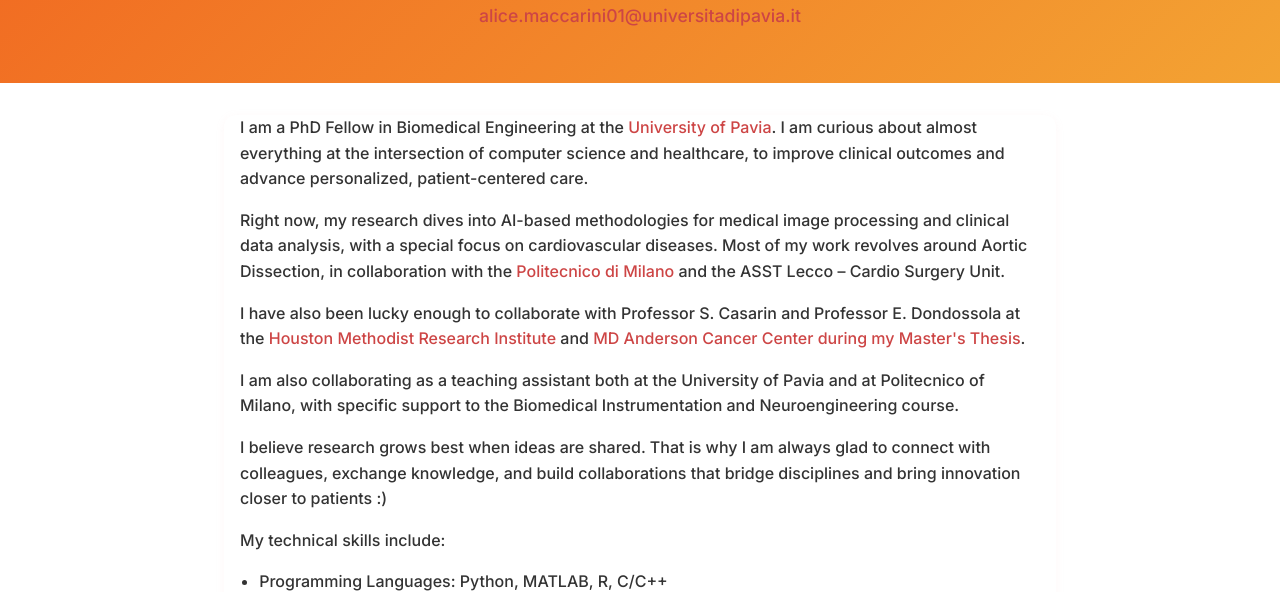
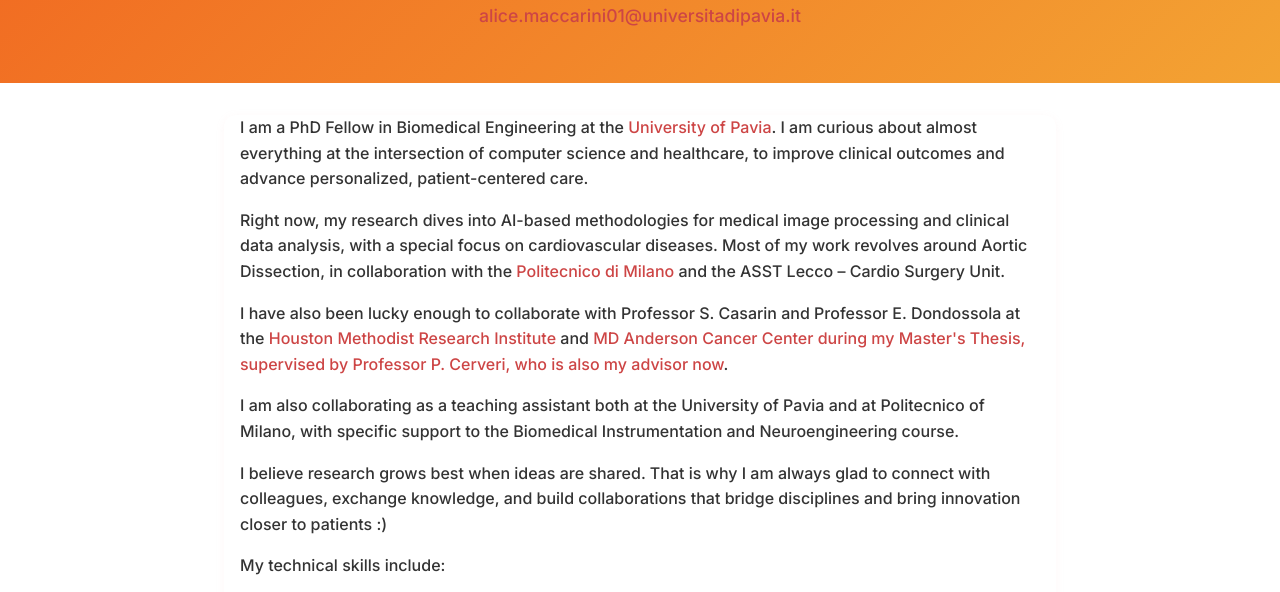
Before and after one commit to maccarismos/alicemaccarini.io, a plain HTML site: page index.html in a window 1280 px wide. Shown: the part 140-732 px from the top of the page. Drawn offline with Linux system fonts and the light colour scheme.

Commit message:
added advisor

```diff
--- a/index.html
+++ b/index.html
@@ -28,7 +28,7 @@
   <p>
     I have also been lucky enough to collaborate with Professor S. Casarin and Professor E. Dondossola at the
     <a href="https://www.houstonmethodist.org/research/">Houston Methodist Research Institute</a> and
-    <a href="https://www.mdanderson.org/">MD Anderson Cancer Center during my Master's Thesis</a>.
+    <a href="https://www.mdanderson.org/">MD Anderson Cancer Center during my Master's Thesis, supervised by Professor P. Cerveri, who is also my advisor now</a>.
   </p>
    <p>I am also collaborating as a teaching assistant both at the University of Pavia and at Politecnico of Milano,
     with specific support to the Biomedical Instrumentation and Neuroengineering course.
```
